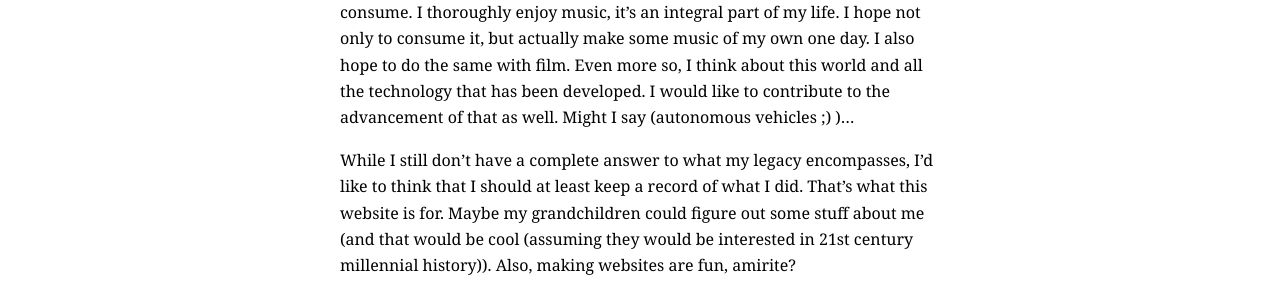
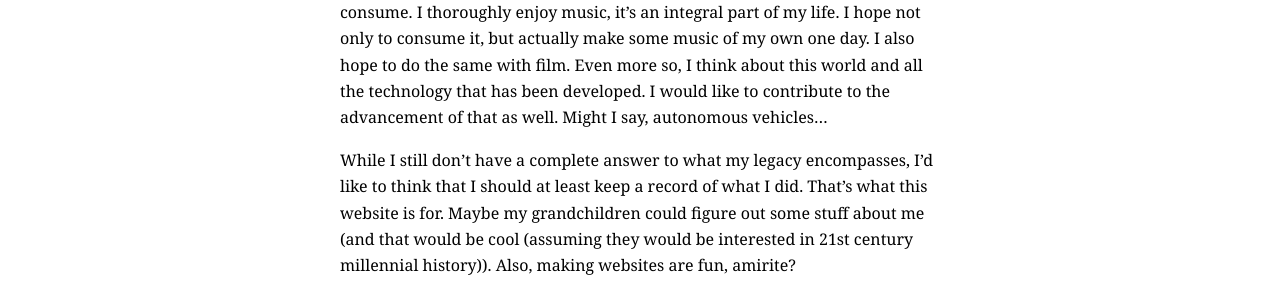
Before and after one commit to kdashpez/kdashpez, a Jekyll site: the page built from _posts/2017-10-08-the-beginning.md, in a window 1280 px wide and 900 px high, scrolled down 638 px. Shown: the part 457-756 px from the top of the window. Built offline with Jekyll 4.4.1, drawn with Linux system fonts in a browser that asks for light colours; nearby versions of some CDN libraries; some of the changed text lies outside the part shown.

Commit message:
ninja blog edits

```diff
--- a/_posts/2017-10-08-the-beginning.md
+++ b/_posts/2017-10-08-the-beginning.md
@@ -22,7 +22,7 @@ I tried to think about this concept and what I would make out of my legacy. I ca
 I'd like to think that I'm getting closer to that idea of trying to do something impactful with my life.
 And perhaps, the simplest idea I have of that is to produce more than I consume. I thoroughly enjoy
 music, it's an integral part of my life. I hope not only to consume it, but actually make some music
-of my own one day. I also hope to do the same with film. Even more so, I think about this world and all the technology that has been developed. I would like to contribute to the advancement of that as well. Might I say (autonomous vehicles ;) )...
+of my own one day. I also hope to do the same with film. Even more so, I think about this world and all the technology that has been developed. I would like to contribute to the advancement of that as well. Might I say, autonomous vehicles...
 
 While I still don't have a complete answer to what my legacy encompasses, I'd like to think that I
 should at least keep a record of what I did. That's what this website is for. Maybe my grandchildren
```
Also changed, not shown: _posts/2017-10-22-tbt-acid-rap.md (+1 -0 lines).
